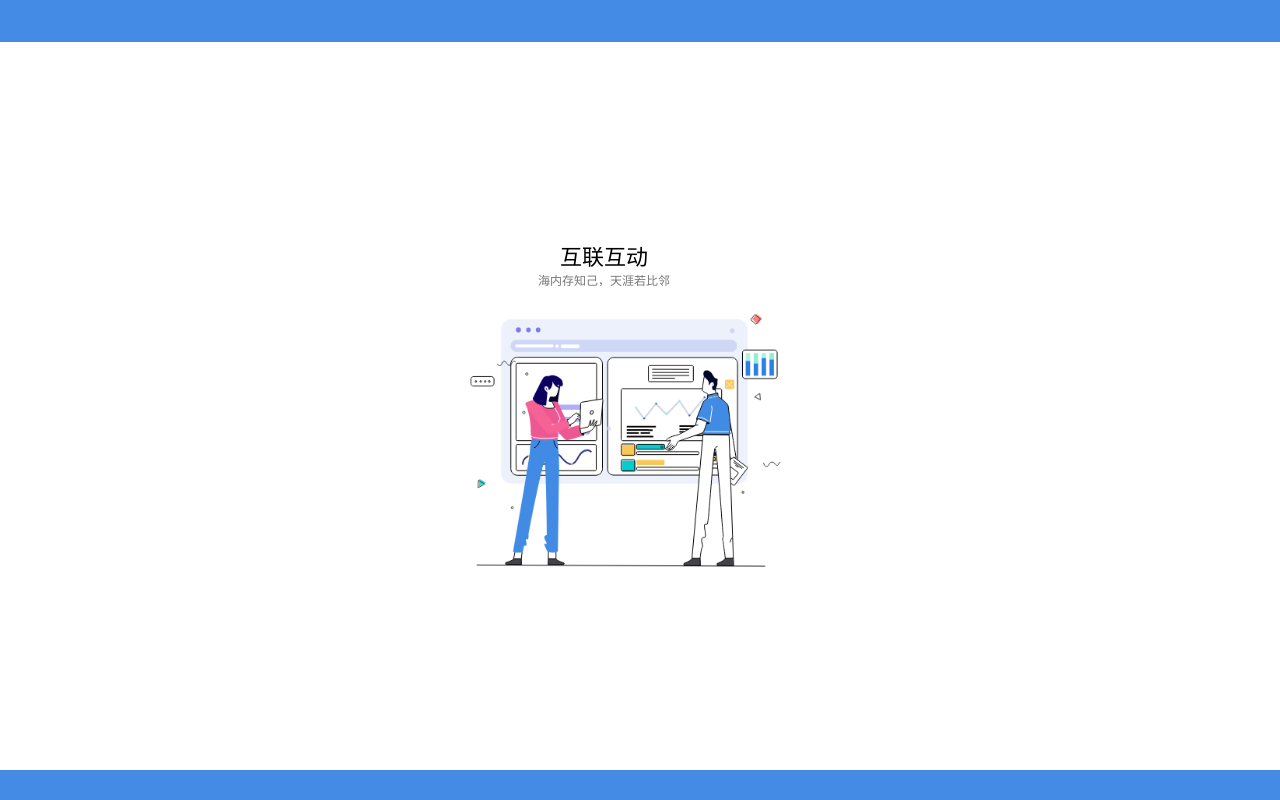
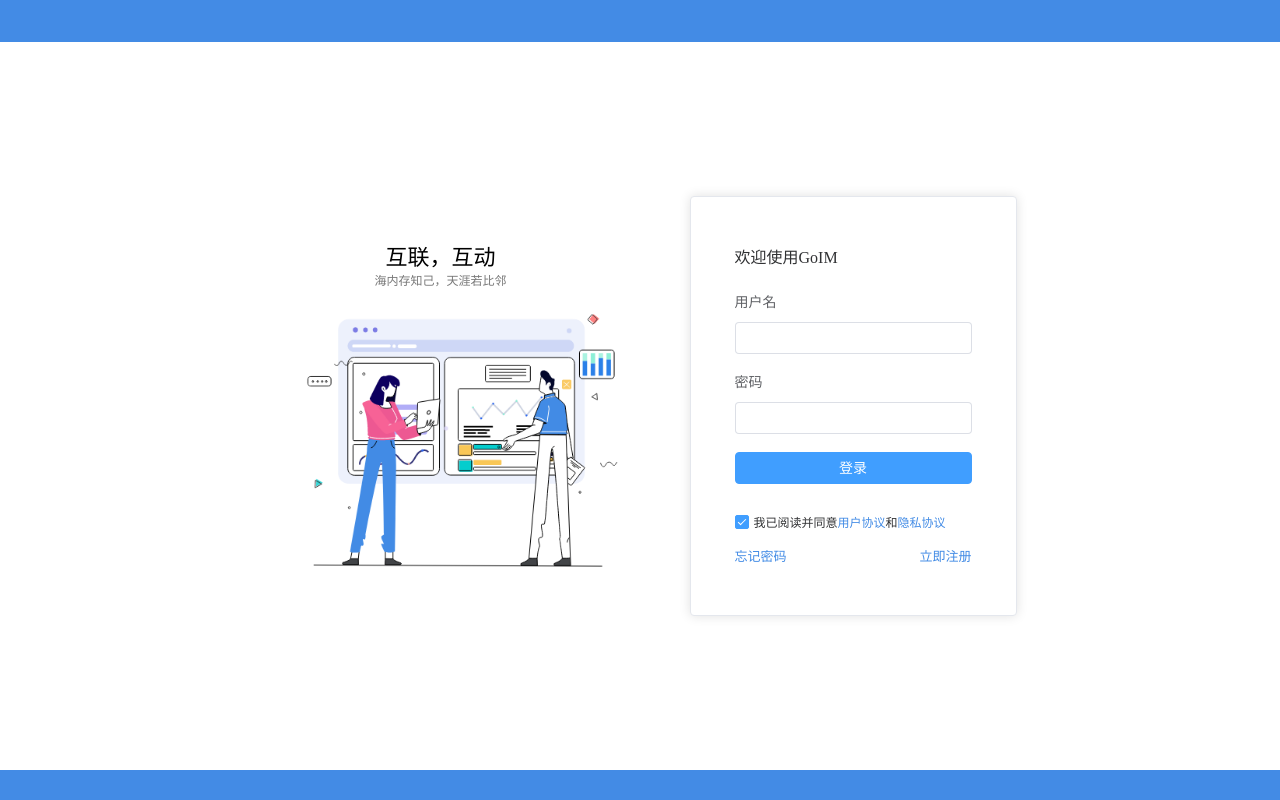
Before and after one commit to yuizhixiaocaiji/vue-IM-client, a Vue app: page /#/ in a window 1280 px wide. Built offline with nearby package versions, Linux system fonts and the light colour scheme.

Commit message:
完成登录页的页面设计并初步完成表单提交的功能

```diff
--- a/package.json
+++ b/package.json
@@ -9,6 +9,7 @@
     "preview": "vite preview"
   },
   "dependencies": {
+    "@element-plus/icons-vue": "^2.1.0",
     "axios": "^1.4.0",
     "element-plus": "^2.3.5",
     "less-loader": "^11.1.0",
--- a/src/main.ts
+++ b/src/main.ts
@@ -3,8 +3,12 @@ import ElementPlus from "element-plus";
 import "element-plus/dist/index.css";
 import App from "./App.vue";
 import router from "./route";
+import * as ElementPlusIconsVue from "@element-plus/icons-vue";
 
 const app = createApp(App);
+for (const [key, component] of Object.entries(ElementPlusIconsVue)) {
+  app.component(key, component);
+}
 
 app.use(router);
 
--- a/src/pages/login/Login.vue
+++ b/src/pages/login/Login.vue
@@ -4,10 +4,11 @@
     <div class="login_wapper">
       <div class="center_container">
         <div class="left_container">
-          <div class="title">互联互动</div>
+          <div class="title">互联，互动</div>
           <span class="sub_title">海内存知己，天涯若比邻</span>
           <img :src="login_bg" alt="" />
         </div>
+        <LoginFrom :finish="finish" :type="lastType"></LoginFrom>
       </div>
     </div>
     <div class="login_bottom"></div>
@@ -16,6 +17,19 @@
 
 <script setup lang="ts">
 import login_bg from "@/assets/images/login_bg.png";
+import LoginFrom, { FormField } from "./components/LoginFrom.vue";
+import { ref, watchEffect } from "vue";
+import { Itype } from "../../type/global";
+
+const finish = (values?: FormField | string) => {
+  console.log(values);
+};
+
+const type = ref<Itype>("login");
+const lastType = ref(type.value);
+watchEffect(() => {
+  lastType.value = type.value;
+});
 </script>
 
 <style lang="less" scoped></style>
--- /dev/null
+++ b/src/pages/login/components/LoginFrom.vue
@@ -0,0 +1,123 @@
+<template>
+  <el-card
+    shadow="always"
+    class="login_from"
+    :body-style="{ padding: '47px 44px' }"
+  >
+    <div v-if="backSts" class="back-button">
+      <el-icon><ArrowLeft /></el-icon>
+      <span>返回</span>
+    </div>
+    <section
+      v-if="type === 'login' || type === 'register' || type === 'modifySend'"
+    >
+      <div class="form_title">
+        {{ type === "modifySend" ? "忘记密码" : `欢迎使用GoIM` }}
+      </div>
+      <el-form
+        label-position="top"
+        label-width="100px"
+        :model="formLabelAlign"
+        style="max-width: 460px"
+      >
+        <el-form-item label="用户名">
+          <el-input v-model="formLabelAlign.name" />
+        </el-form-item>
+        <el-form-item label="密码">
+          <el-input type="password" v-model="formLabelAlign.password" />
+        </el-form-item>
+        <el-form-item>
+          <el-button type="primary" @click="onSubmit">{{
+            type === "login"
+              ? "登录"
+              : type === "register"
+              ? "注册"
+              : type === "modifySend"
+              ? "获取验证码"
+              : null
+          }}</el-button>
+        </el-form-item>
+      </el-form>
+    </section>
+    <div v-if="btmSts">
+      <div class="bottom-set">
+        <el-checkbox
+          v-model="checkSts"
+          size="large"
+          style="margin-right: 5px"
+        />
+        <div style="font-size: 12px">
+          我已阅读并同意<span class="primary">用户协议</span>和<span
+            class="primary"
+            >隐私协议</span
+          >
+        </div>
+      </div>
+      <div v-if="type === 'login'" class="access_bottom">
+        <span>忘记密码</span>
+        <span>立即注册</span>
+      </div>
+    </div>
+  </el-card>
+</template>
+
+<script setup lang="ts">
+import { useToggle } from "@vueuse/core";
+import { reactive, ref, watchEffect } from "vue";
+import { Itype } from "../../../type/global";
+
+export type FormField = {
+  name: string;
+  password?: string;
+};
+
+type IProps = {
+  finish: (values?: FormField | string) => void;
+  type: Itype | undefined;
+};
+
+const props = defineProps<IProps>();
+
+const { type, finish } = props;
+
+const [btmSts, setBtm] = useToggle();
+const [backSts, setBack] = useToggle();
+
+const checkSts = ref<boolean>(true);
+
+const formLabelAlign = reactive({
+  name: "",
+  password: "",
+});
+
+watchEffect(() => {
+  const btmShow = ["login", "register"];
+  const backShow = ["register", "vericode", "modifySend", "modifycode"];
+  setBtm(btmShow.includes(type!));
+  setBack(backShow.includes(type!));
+});
+
+const onSubmit = () => {
+  if (checkSts) {
+    finish(formLabelAlign);
+  }
+};
+</script>
+
+<style lang="less" scoped>
+.back-button {
+  display: flex;
+  align-items: center;
+  justify-content: center;
+  position: absolute;
+  top: 14px;
+  font-size: 12px;
+  color: #777;
+  cursor: pointer;
+}
+
+.bottom-set {
+  display: flex;
+  align-items: center;
+}
+</style>
--- a/src/styles/custom.less
+++ b/src/styles/custom.less
@@ -47,3 +47,41 @@
     -webkit-app-region: drag;
   }
 }
+
+.login_from {
+  position: relative;
+  width: 325px;
+
+  .form_title {
+    font-size: 16px;
+    font-weight: 500;
+    padding-top: 0;
+    padding-bottom: 24px;
+
+    .sub_title {
+      font-size: 12px;
+      color: @activeColor;
+    }
+  }
+
+  .access_bottom {
+    font-size: 12px;
+    margin-top: 4px;
+    display: flex;
+    justify-content: space-between;
+    span {
+      font-size: 13px;
+      color: #428be5;
+      cursor: pointer;
+    }
+  }
+
+  .primary {
+    color: @activeColor;
+    cursor: pointer;
+  }
+  .el-button--primary {
+    width: 100%;
+    border-radius: 4px;
+  }
+}
--- a/src/styles/extends.less
+++ b/src/styles/extends.less
@@ -4,6 +4,7 @@
   align-items: center;
 }
 
+@activeColor: #428be5;
 @vCenterBox: {
   display: flex;
   align-items: center;
--- /dev/null
+++ b/src/type/global.d.ts
@@ -0,0 +1,10 @@
+export type Itype =
+  | "login"
+  | "register"
+  | "vericode"
+  | "setPwd"
+  | "setInfo"
+  | "success"
+  | "modifycode"
+  | "modify"
+  | "modifySend";
```
Also changed, not shown: 1 other file (tests, documents, lock files or other folders).
